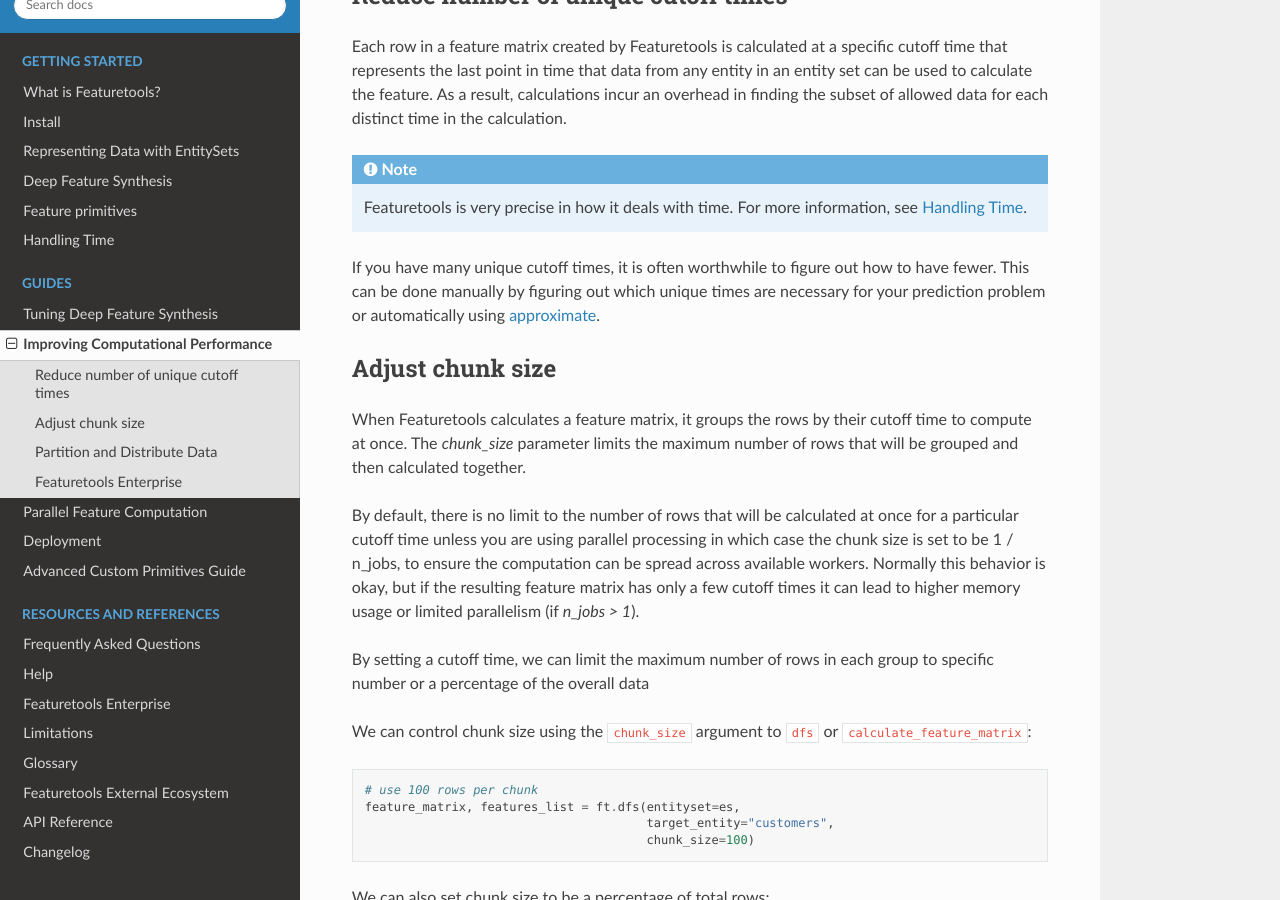
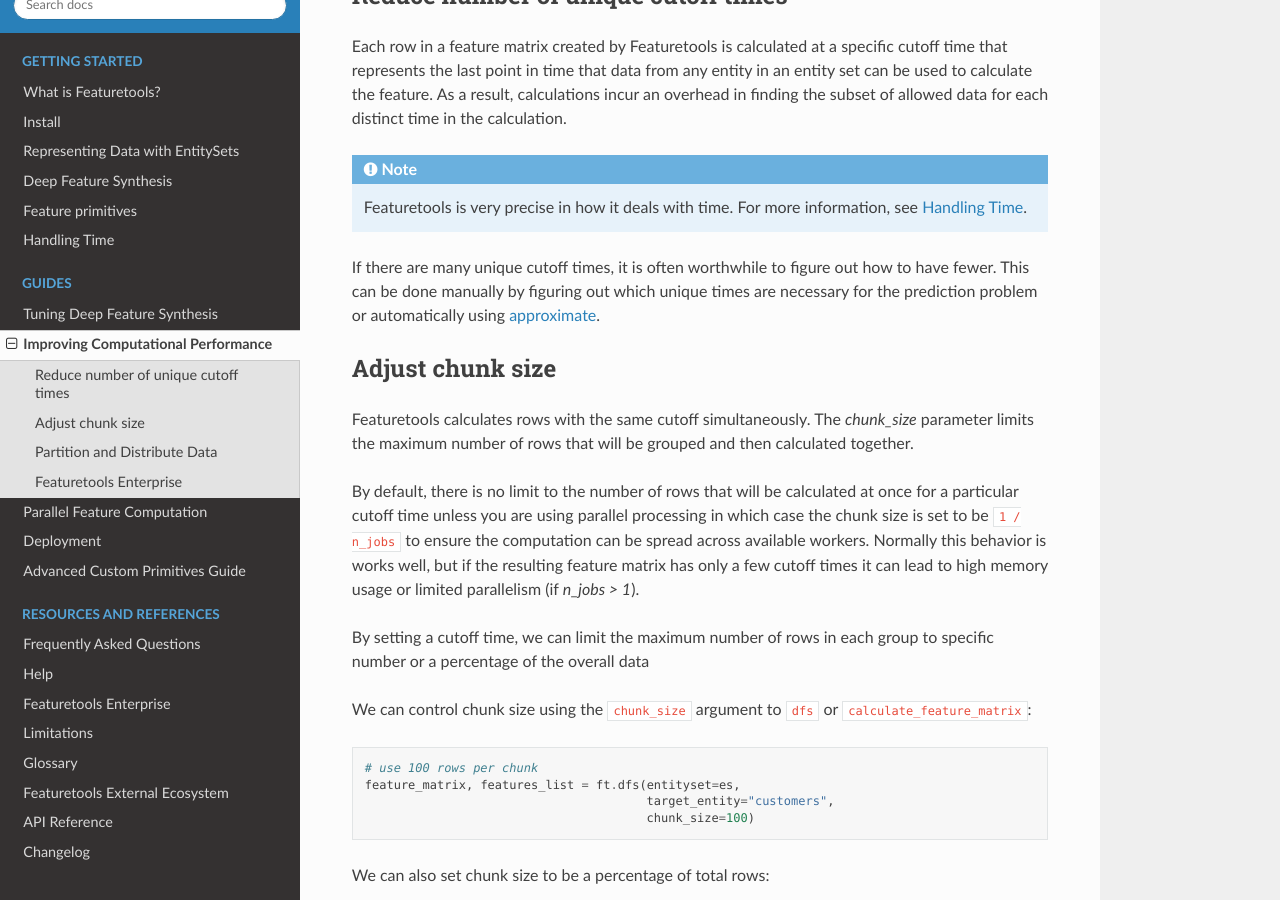
Before and after one commit to alteryx/featuretools, a Sphinx documentation site: the page built from docs/source/guides/performance.rst, in a window 1280 px wide and 900 px high, scrolled down 277 px. Built offline with Sphinx 7.4.7 and the Read the Docs theme 2.0.0, drawn with Linux system fonts in a browser that asks for light colours; pages that are not in the unit, such as notebooks, are missing from menus.

Commit message:
Update performance.rst

```diff
--- a/docs/source/guides/performance.rst
+++ b/docs/source/guides/performance.rst
@@ -13,14 +13,14 @@
 
     Featuretools is very precise in how it deals with time. For more information, see :doc:`/automated_feature_engineering/handling_time`.
 
-If you have many unique cutoff times, it is often worthwhile to figure out how to have fewer. This can be done manually by figuring out which unique times are necessary for your prediction problem or automatically using :ref:`approximate <approximate>`.
+If there are many unique cutoff times, it is often worthwhile to figure out how to have fewer. This can be done manually by figuring out which unique times are necessary for the prediction problem or automatically using :ref:`approximate <approximate>`.
 
 
 Adjust chunk size
 -----------------
-When Featuretools calculates a feature matrix, it groups the rows by their cutoff time to compute at once. The `chunk_size` parameter limits the maximum number of rows that will be grouped and then calculated together.
+Featuretools calculates rows with the same cutoff simultaneously. The `chunk_size` parameter limits the maximum number of rows that will be grouped and then calculated together.
 
-By default, there is no limit to the number of rows that will be calculated at once for a particular cutoff time unless you are using parallel processing in which case the chunk size is set to be 1 / n_jobs, to ensure the computation can be spread across available workers. Normally this behavior is okay, but if the resulting feature matrix has only a few cutoff times it can lead to higher memory usage or limited parallelism (if `n_jobs > 1`).
+By default, there is no limit to the number of rows that will be calculated at once for a particular cutoff time unless you are using parallel processing in which case the chunk size is set to be ``1 / n_jobs`` to ensure the computation can be spread across available workers. Normally this behavior is works well, but if the resulting feature matrix has only a few cutoff times it can lead to high memory usage or limited parallelism (if `n_jobs > 1`).
 
 By setting a cutoff time, we can limit the maximum number of rows in each group to specific number or a percentage of the overall data
 
```
